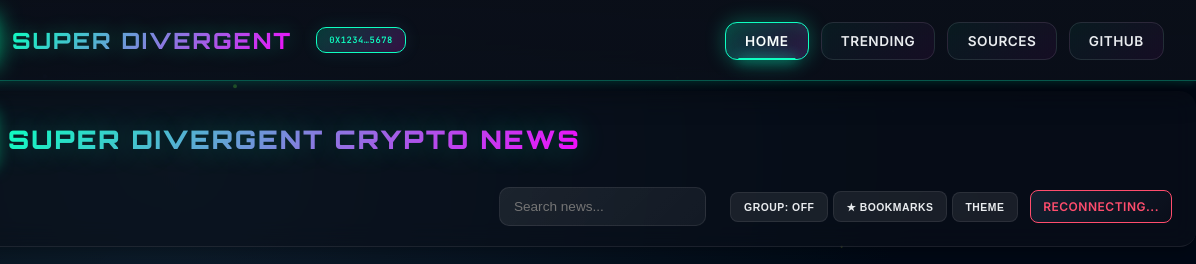
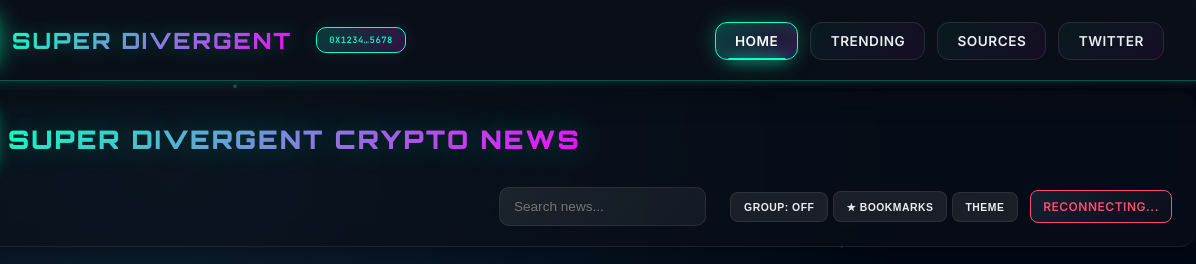
Before and after one commit to underdeathsolana/SuperDivergentAI, a website: page web/index.html in a window 1280 px wide. Shown: the top 264 px of the page, 84-1280 px from the left. Drawn offline with Linux system fonts and the light colour scheme; no server answers.

Commit message:
Update: Replace GitHub with Twitter in navbar

```diff
--- a/web/index.html
+++ b/web/index.html
@@ -24,7 +24,7 @@
       <li><a href="#home" class="nav-link active">Home</a></li>
       <li><a href="#trending" class="nav-link">Trending</a></li>
       <li><a href="#sources" class="nav-link">Sources</a></li>
-      <li><a href="https://github.com/binancestillcook-alt" target="_blank" rel="noopener noreferrer" class="nav-link">GitHub</a></li>
+      <li><a href="https://twitter.com/superdivergent" target="_blank" rel="noopener noreferrer" class="nav-link">Twitter</a></li>
     </ul>
     <button class="nav-toggle" aria-label="Toggle menu">
       <span></span>
```
